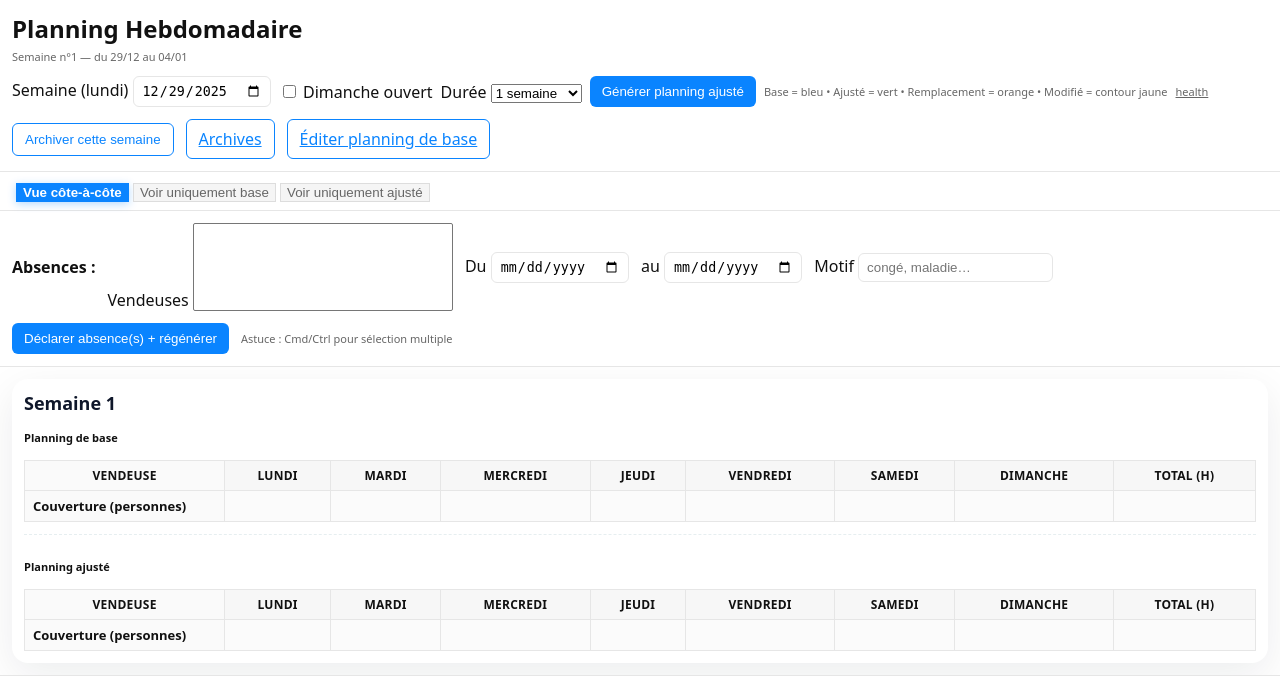
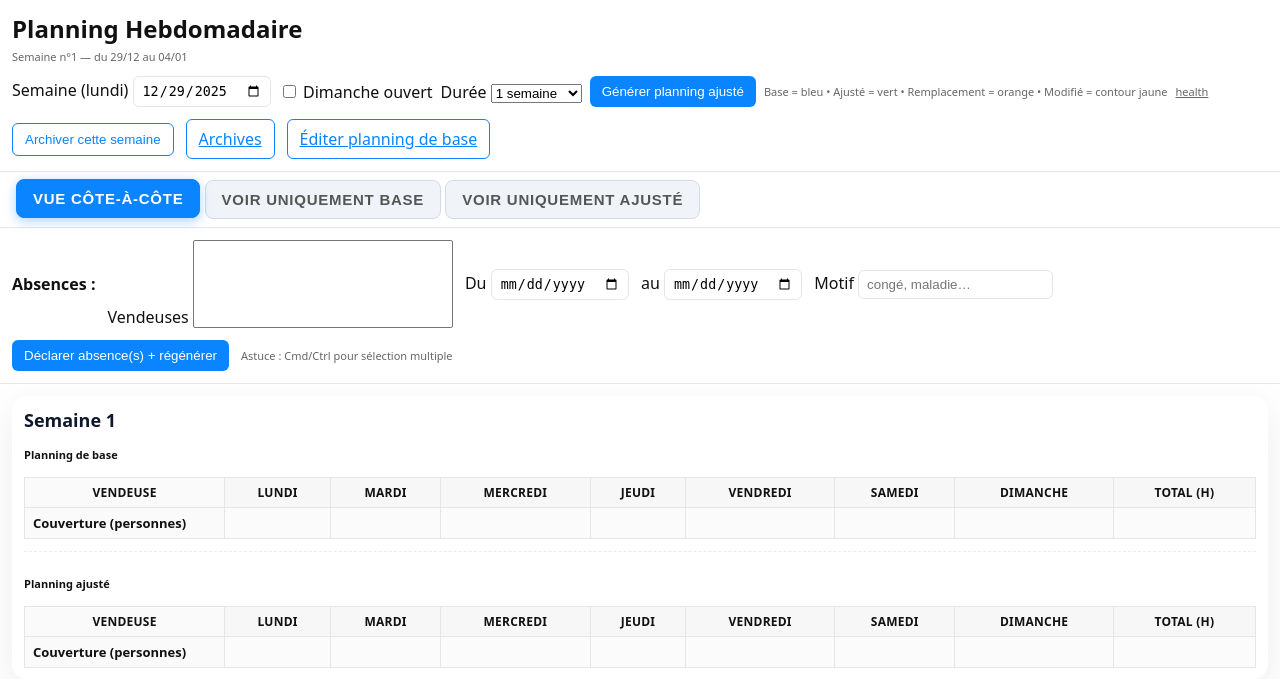
Before and after one commit to dadic56/planning-app, a Flask app: template templates/index.html in a window 1280 px wide. Shown: the top 679 px of the page. Run offline with Flask 3, Linux system fonts and the light colour scheme; the template is opened without the code that fills it, so the values that code supplies are empty.

Commit message:
feat(ui): enhance tab buttons with larger text, uppercase styling, and improved colors for better visibility

```diff
--- a/templates/index.html
+++ b/templates/index.html
@@ -16,9 +16,9 @@
   .btn{background:var(--accent);color:#fff;border:none;border-radius:6px;padding:8px 12px;cursor:pointer;transition:all 0.2s ease}
   .btn:hover{opacity:0.9;transform:translateY(-1px)}
   .btn-secondary{background:#fff;color:#0a84ff;border:1px solid #0a84ff}
-  .tab-btn{background:#f5f5f5;color:#666;border:1px solid #ddd;font-weight:500}
-  .tab-btn:hover{background:#e8e8e8;border-color:#0a84ff}
-  .tab-btn.active{background:#0a84ff;color:#fff;border-color:#0a84ff;font-weight:600;box-shadow:0 2px 8px rgba(10,132,255,0.3)}
+  .tab-btn{background:#f0f4f8;color:#555;border:1px solid #d1dce5;font-weight:600;font-size:15px;text-transform:uppercase;letter-spacing:0.05em;padding:10px 16px;border-radius:8px;cursor:pointer;transition:all 0.2s ease}
+  .tab-btn:hover{background:#e3eaf1;border-color:#0a84ff;color:#0a84ff}
+  .tab-btn.active{background:#0a84ff;color:#fff;border-color:#0a84ff;font-weight:700;box-shadow:0 3px 12px rgba(10,132,255,0.35);transform:translateY(-1px)}
   .toolbar{display:flex;gap:8px;align-items:center;flex-wrap:wrap}
   .spacer{flex:1}
   .grid{overflow:auto;padding:12px}
```
